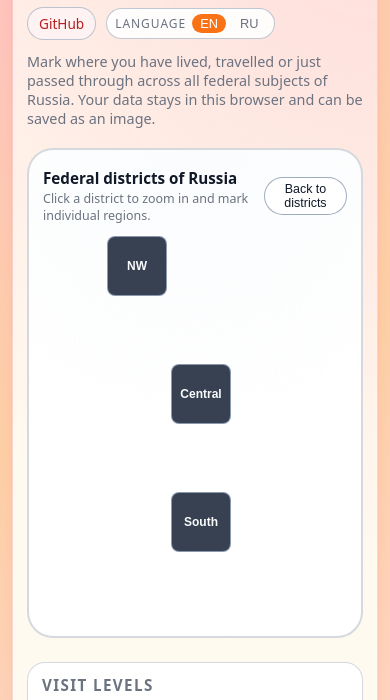
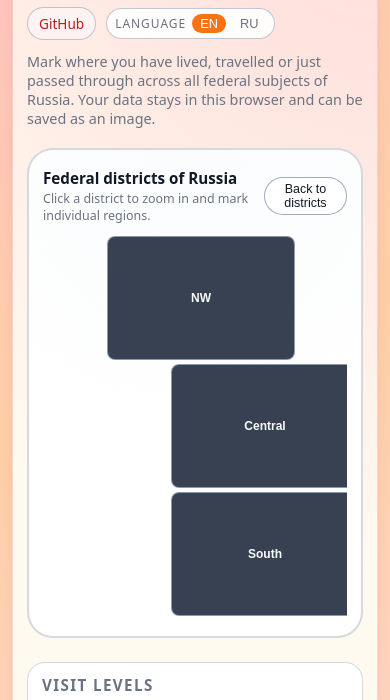
Before and after one commit to nZiben/russia-ex, a website built with Vite: page index.html in a window 390 px wide. Shown: the part 104-804 px from the top of the page. Built offline with nearby package versions, Linux system fonts and the light colour scheme.

Commit message:
Add responsive styles for mobile layout
Introduced media queries for screens under 960px to improve mobile usability. Adjusted margins, paddings, flex directions, and grid layouts for better display on smaller devices.

```diff
--- a/src/styles.css
+++ b/src/styles.css
@@ -177,7 +177,7 @@
   border: 2px solid rgba(209, 213, 219, 0.9);
 }
 
-  /* header над картой (режимы) */
+/* header над картой */
 
 .map-header {
   display: flex;
@@ -207,17 +207,21 @@
   justify-content: center;
 }
 
+/* сетка: клетка = tile-size по высоте, ширине; span’ы дают разные размеры */
+
 .map-grid {
   display: grid;
   grid-auto-rows: var(--tile-size);
   gap: 4px;
 }
 
-  /* region & district tiles */
+/* ВАЖНО: width/height = 100% → блок занимает всю область grid-area */
 
 .region-tile {
-    width: var(--tile-size);
-    height: var(--tile-size);
+  width: 100%;
+  height: 100%;
+  min-width: var(--tile-size);
+  min-height: var(--tile-size);
   border-radius: var(--tile-radius);
   border: 1px solid rgba(148, 163, 184, 0.9);
   color: #f9fafb;
@@ -240,7 +244,7 @@
   font-weight: 600;
 }
 
-  /* уровни */
+/* уровни регионов */
 
 .region-tile[data-level='LIVED'] {
   background-color: var(--level-lived);
```
Lines whose indentation alone changed are shown as unchanged.
